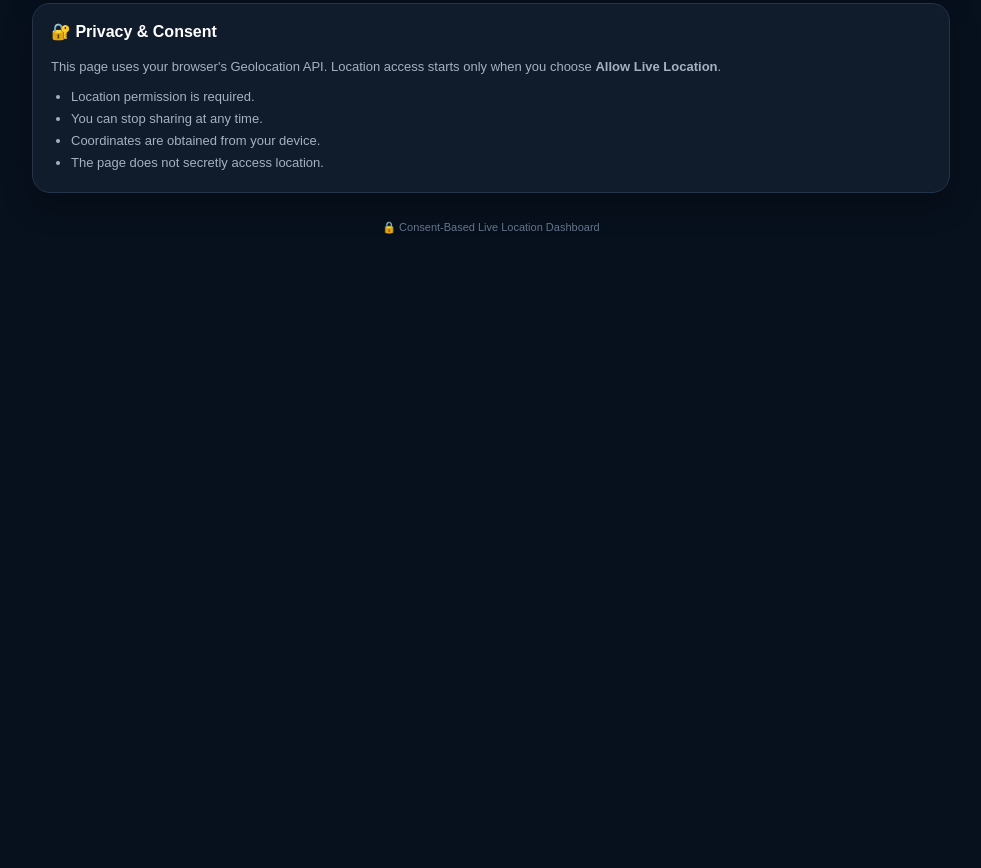
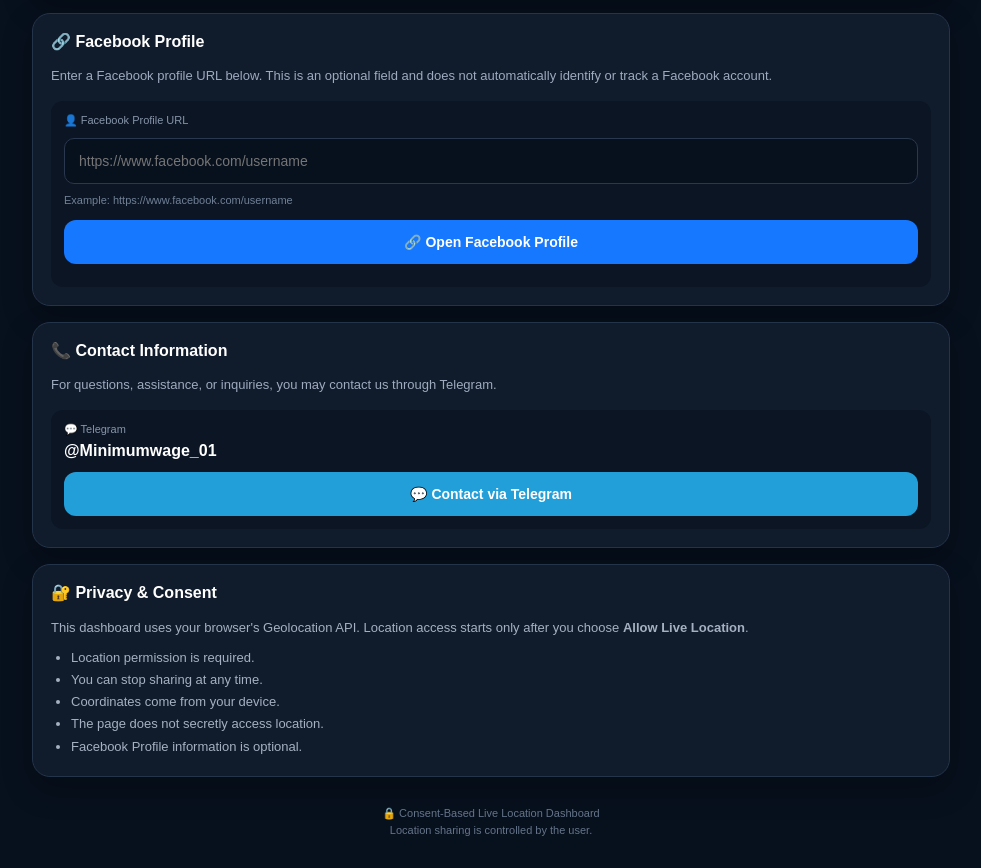
Before and after one commit to sumugatnieljohn9-jpg/consent-location-camera, a plain HTML site: page index.html in a window 1280 px wide. Shown: the part 1530-2398 px from the top of the page, without its empty margins (149-1130 px from the left). Before the commit the page ends 1792 px from the top, so only its background shows below. Drawn offline with nearby package versions, Linux system fonts and the light colour scheme.

Commit message:
Enhance location dashboard with new features
Updated styling and structure of the location dashboard. Added Facebook profile input section and improved accessibility features.

```diff
--- a/index.html
+++ b/index.html
@@ -10,7 +10,7 @@
   <link
     rel="stylesheet"
     href="https://unpkg.com/leaflet@1.9.4/dist/leaflet.css"
-  />
+  >
 
   <style>
     * {
@@ -22,7 +22,7 @@
     body {
       font-family: Arial, Helvetica, sans-serif;
       background: #07101d;
-      color: #fff;
+      color: #ffffff;
       min-height: 100vh;
     }
 
@@ -37,11 +37,11 @@
 
     .header {
       text-align: center;
-      padding: 22px 10px;
+      padding: 24px 10px;
     }
 
     .header-icon {
-      font-size: 46px;
+      font-size: 48px;
       margin-bottom: 8px;
     }
 
@@ -53,6 +53,7 @@
     .header p {
       color: #9eabbf;
       font-size: 13px;
+      line-height: 1.5;
     }
 
     /* CARD */
@@ -122,7 +123,7 @@
 
     .allow {
       background: #1677ff;
-      color: white;
+      color: #ffffff;
     }
 
     .allow:hover {
@@ -131,11 +132,20 @@
 
     .stop {
       background: #29384e;
-      color: white;
+      color: #ffffff;
     }
 
     .stop:hover {
       background: #344963;
+    }
+
+    .telegram {
+      background: #229ed9;
+      color: #ffffff;
+    }
+
+    .telegram:hover {
+      background: #168ac2;
     }
 
     /* MAP */
@@ -155,7 +165,7 @@
       line-height: 1.5;
     }
 
-    /* INFORMATION GRID */
+    /* LOCATION GRID */
 
     .location-grid {
       display: grid;
@@ -205,6 +215,24 @@
       transition: width .4s ease;
     }
 
+    /* INPUT */
+
+    .input-field {
+      width: 100%;
+      padding: 14px;
+      margin-top: 5px;
+      border: 1px solid #29384e;
+      border-radius: 10px;
+      background: #07101d;
+      color: #ffffff;
+      outline: none;
+      font-size: 14px;
+    }
+
+    .input-field:focus {
+      border-color: #1677ff;
+    }
+
     /* ERROR */
 
     .error {
@@ -234,6 +262,7 @@
       color: #65748a;
       font-size: 11px;
       padding: 12px;
+      line-height: 1.6;
     }
 
     /* MOBILE */
@@ -280,7 +309,8 @@
     </h1>
 
     <p>
-      Your location is displayed only after you grant permission.
+      Your location is displayed only after you grant
+      browser location permission.
     </p>
 
   </header>
@@ -298,7 +328,10 @@
 
       <div class="status-dot"></div>
 
-      <div class="status-text" id="statusText">
+      <div
+        class="status-text"
+        id="statusText"
+      >
         Location sharing is not active.
       </div>
 
@@ -308,13 +341,17 @@
 
       <button
         class="allow"
-        onclick="startLocation()">
+        type="button"
+        onclick="startLocation()"
+      >
         📍 Allow Live Location
       </button>
 
       <button
         class="stop"
-        onclick="stopLocation()">
+        type="button"
+        onclick="stopLocation()"
+      >
         ⏹ Stop Sharing
       </button>
 
@@ -322,13 +359,13 @@
 
     <div
       id="errorMessage"
-      class="error">
-    </div>
+      class="error"
+    ></div>
 
   </section>
 
 
-  <!-- MAP -->
+  <!-- INTERACTIVE MAP -->
 
   <section class="card">
 
@@ -339,14 +376,14 @@
     <div id="map"></div>
 
     <div class="map-note">
-      Use the map controls to zoom and move around.
-      The marker appears only after location permission is granted.
+      The live marker and accuracy circle appear only
+      after location permission is granted.
     </div>
 
   </section>
 
 
-  <!-- LOCATION INFORMATION -->
+  <!-- LOCATION DETAILS -->
 
   <section class="card">
 
@@ -357,111 +394,99 @@
     <div class="location-grid">
 
       <div class="info-box">
-
         <div class="info-label">
           🌍 Country
         </div>
-
         <div
           class="info-value"
-          id="country">
+          id="country"
+        >
           —
         </div>
-
       </div>
 
 
       <div class="info-box">
-
         <div class="info-label">
           🏙️ City
         </div>
-
         <div
           class="info-value"
-          id="city">
+          id="city"
+        >
           —
         </div>
-
       </div>
 
 
       <div class="info-box">
-
         <div class="info-label">
           🏠 Address
         </div>
-
         <div
           class="info-value"
-          id="address">
+          id="address"
+        >
           —
         </div>
-
       </div>
 
 
       <div class="info-box">
-
         <div class="info-label">
           📍 Latitude
         </div>
-
         <div
           class="info-value"
-          id="latitude">
+          id="latitude"
+        >
           —
         </div>
-
       </div>
 
 
       <div class="info-box">
-
         <div class="info-label">
           📍 Longitude
         </div>
-
         <div
           class="info-value"
-          id="longitude">
+          id="longitude"
+        >
           —
         </div>
-
       </div>
 
 
       <div class="info-box">
-
         <div class="info-label">
           🎯 Accuracy
         </div>
-
         <div
           class="info-value"
-          id="accuracy">
+          id="accuracy"
+        >
           —
         </div>
-
       </div>
 
 
       <div class="info-box">
-
         <div class="info-label">
           🕐 Last Updated
         </div>
-
         <div
           class="info-value"
-          id="timestamp">
+          id="timestamp"
+        >
           —
         </div>
-
       </div>
 
     </div>
 
+
+    <!-- ACCURACY -->
 
     <div class="accuracy-box">
 
@@ -477,8 +502,8 @@
 
         <div
           class="accuracy-fill"
-          id="accuracyFill">
-        </div>
+          id="accuracyFill"
+        ></div>
 
       </div>
 
@@ -487,7 +512,7 @@
   </section>
 
 
-  <!-- DEVICE -->
+  <!-- DEVICE INFORMATION -->
 
   <section class="card">
 
@@ -505,7 +530,8 @@
 
         <div
           class="info-value"
-          id="device">
+          id="device"
+        >
           —
         </div>
 
@@ -520,7 +546,8 @@
 
         <div
           class="info-value"
-          id="platform">
+          id="platform"
+        >
           —
         </div>
 
@@ -531,7 +558,120 @@
   </section>
 
 
-  <!-- PRIVACY -->
+  <!-- FACEBOOK PROFILE -->
+
+  <section class="card">
+
+    <div class="card-title">
+      🔗 Facebook Profile
+    </div>
+
+    <p style="
+      color:#9eabbf;
+      font-size:13px;
+      line-height:1.6;
+      margin-bottom:14px;
+    ">
+      Enter a Facebook profile URL below.
+      This is an optional field and does not
+      automatically identify or track a Facebook account.
+    </p>
+
+    <div class="info-box">
+
+      <div class="info-label">
+        👤 Facebook Profile URL
+      </div>
+
+      <input
+        type="url"
+        id="facebookUrl"
+        class="input-field"
+        placeholder="https://www.facebook.com/username"
+        autocomplete="url"
+      >
+
+      <p style="
+        color:#718096;
+        font-size:11px;
+        margin-top:8px;
+        line-height:1.5;
+      ">
+        Example:
+        https://www.facebook.com/username
+      </p>
+
+      <button
+        class="allow"
+        type="button"
+        onclick="openFacebookProfile()"
+        style="
+          margin-top:12px;
+          width:100%;
+        "
+      >
+        🔗 Open Facebook Profile
+      </button>
+
+      <div
+        id="facebookError"
+        class="error"
+      ></div>
+
+    </div>
+
+  </section>
+
+
+  <!-- CONTACT INFORMATION -->
+
+  <section class="card">
+
+    <div class="card-title">
+      📞 Contact Information
+    </div>
+
+    <p style="
+      color:#9eabbf;
+      font-size:13px;
+      line-height:1.6;
+      margin-bottom:14px;
+    ">
+      For questions, assistance, or inquiries,
+      you may contact us through Telegram.
+    </p>
+
+    <div class="info-box">
+
+      <div class="info-label">
+        💬 Telegram
+      </div>
+
+      <div
+        class="info-value"
+        style="
+          font-size:16px;
+          margin-bottom:12px;
+        "
+      >
+        @Minimumwage_01
+      </div>
+
+      <button
+        class="telegram"
+        type="button"
+        onclick="openTelegram()"
+        style="width:100%;"
+      >
+        💬 Contact via Telegram
+      </button>
+
+    </div>
+
+  </section>
+
+
+  <!-- PRIVACY & CONSENT -->
 
   <section class="card">
 
@@ -542,13 +682,13 @@
     <div class="privacy">
 
       <p>
-        This page uses your browser's Geolocation API.
-        Location access starts only when you choose
+        This dashboard uses your browser's
+        Geolocation API. Location access starts
+        only after you choose
         <strong>Allow Live Location</strong>.
       </p>
 
       <ul>
-
         <li>
           Location permission is required.
         </li>
@@ -558,13 +698,16 @@
         </li>
 
         <li>
-          Coordinates are obtained from your device.
+          Coordinates come from your device.
         </li>
 
         <li>
           The page does not secretly access location.
         </li>
 
+        <li>
+          Facebook Profile information is optional.
+        </li>
       </ul>
 
     </div>
@@ -572,94 +715,87 @@
   </section>
 
 
+  <!-- FOOTER -->
+
   <div class="footer">
     🔒 Consent-Based Live Location Dashboard
+    <br>
+    Location sharing is controlled by the user.
   </div>
 
 </div>
 
 
-<!-- Leaflet JavaScript -->
+<!-- LEAFLET JAVASCRIPT -->
 
 <script
-  src="https://unpkg.com/leaflet@1.9.4/dist/leaflet.js">
-</script>
+  src="https://unpkg.com/leaflet@1.9.4/dist/leaflet.js"
+></script>
 
 
 <script>
 
-  /*
-   * MAP SETUP
-   */
+  /* =====================================
+     MAP INITIALIZATION
+  ===================================== */
 
-  const map = L.map("map", {
-    zoomControl: true
-  }).setView([12.8797, 121.7740], 6);
+  const map =
+    L.map("map").setView(
+      [12.8797, 121.7740],
+      6
+    );
 
 
-  /*
-   * NORMAL MAP
-   */
+  /* STANDARD MAP */
 
-  const standardMap = L.tileLayer(
-    "https://{s}.tile.openstreetmap.org/{z}/{x}/{y}.png",
-    {
-      maxZoom: 19,
-      attribution:
-        '&copy; <a href="https://www.openstreetmap.org/copyright" target="_blank">OpenStreetMap</a> contributors'
-    }
-  );
+  const standardMap =
+    L.tileLayer(
+      "https://{s}.tile.openstreetmap.org/{z}/{x}/{y}.png",
+      {
+        maxZoom: 19,
+
+        attribution:
+          '&copy; <a href="https://www.openstreetmap.org/copyright" target="_blank">OpenStreetMap</a> contributors'
+      }
+    );
 
 
-  /*
-   * SATELLITE-STYLE LAYER
-   *
-   * This example uses Esri World Imagery.
-   * Check the provider's current terms before production use.
-   */
+  /* SATELLITE MAP */
 
-  const satelliteMap = L.tileLayer(
-    "https://server.arcgisonline.com/ArcGIS/rest/services/World_Imagery/MapServer/tile/{z}/{y}/{x}",
-    {
-      maxZoom: 19,
-      attribution:
-        "Tiles &copy; Esri"
-    }
-  );
+  const satelliteMap =
+    L.tileLayer(
+      "https://server.arcgisonline.com/ArcGIS/rest/services/World_Imagery/MapServer/tile/{z}/{y}/{x}",
+      {
+        maxZoom: 19,
+
+        attribution:
+          "Tiles &copy; Esri"
+      }
+    );
 
 
-  /*
-   * Start with satellite layer
-   */
+  /* DEFAULT SATELLITE */
 
   satelliteMap.addTo(map);
 
 
-  /*
-   * MAP LAYER SWITCHER
-   */
+  /* MAP LAYER SWITCHER */
 
-  const baseMaps = {
-
-    "🛰️ Satellite":
-      satelliteMap,
-
-    "🗺️ Standard":
-      standardMap
-
-  };
+  L.control.layers(
+    {
+      "🛰️ Satellite": satelliteMap,
+      "🗺️ Standard": standardMap
+    },
+    null,
+    {
+      position: "topright"
+    }
+  ).addTo(map);
 
 
-  L.control
-    .layers(baseMaps, null, {
-      position: "topright"
-    })
-    .addTo(map);
-
-
-  /*
-   * LOCATION VARIABLES
-   */
+  /* =====================================
+     LOCATION VARIABLES
+  ===================================== */
 
   let watchId = null;
 
@@ -670,38 +806,49 @@
   let lastGeocodeTime = 0;
 
 
-  /*
-   * ELEMENTS
-   */
+  /* =====================================
+     ELEMENTS
+  ===================================== */
 
   const statusBox =
-    document.getElementById("statusBox");
+    document.getElementById(
+      "statusBox"
+    );
 
   const statusText =
-    document.getElementById("statusText");
+    document.getElementById(
+      "statusText"
+    );
 
   const errorMessage =
-    document.getElementById("errorMessage");
+    document.getElementById(
+      "errorMessage"
+    );
 
 
-  /*
-   * DEVICE INFORMATION
-   */
+  /* =====================================
+     DEVICE INFORMATION
+  ===================================== */
 
-  document.getElementById("device").textContent =
+  document.getElementById(
+    "device"
+  ).textContent =
     navigator.userAgent;
 
-  document.getElementById("platform").textContent =
+  document.getElementById(
+    "platform"
+  ).textContent =
     navigator.platform || "Unknown";
 
 
-  /*
-   * START LOCATION
-   */
+  /* =====================================
+     START LOCATION
+  ===================================== */
 
   function startLocation() {
 
     errorMessage.textContent = "";
+
 
     if (!navigator.geolocation) {
 
@@ -712,7 +859,10 @@
     }
 
 
-    statusBox.classList.add("active");
+    statusBox.classList.add(
+      "active"
+    );
+
 
     statusText.textContent =
       "Requesting location permission...";
@@ -736,11 +886,13 @@
   }
 
 
-  /*
-   * UPDATE LOCATION
-   */
+  /* =====================================
+     UPDATE LOCATION
+  ===================================== */
 
-  function updateLocation(position) {
+  function updateLocation(
+    position
+  ) {
 
     const latitude =
       position.coords.latitude;
@@ -752,45 +904,61 @@
       position.coords.accuracy;
 
 
-    const latLng =
-      [latitude, longitude];
+    const latLng = [
+      latitude,
+      longitude
+    ];
 
 
-    /*
-     * UPDATE TEXT
-     */
+    /* LATITUDE */
 
-    document.getElementById("latitude")
-      .textContent =
+    document.getElementById(
+      "latitude"
+    ).textContent =
       latitude.toFixed(6);
 
 
-    document.getElementById("longitude")
-      .textContent =
+    /* LONGITUDE */
+
+    document.getElementById(
+      "longitude"
+    ).textContent =
       longitude.toFixed(6);
 
 
-    document.getElementById("accuracy")
-      .textContent =
-      Math.round(accuracy) + " meters";
+    /* ACCURACY */
+
+    document.getElementById(
+      "accuracy"
+    ).textContent =
+      Math.round(accuracy) +
+      " meters";
 
 
-    document.getElementById("timestamp")
-      .textContent =
+    /* TIMESTAMP */
+
+    document.getElementById(
+      "timestamp"
+    ).textContent =
       new Date(
         position.timestamp
       ).toLocaleString();
 
 
-    statusBox.classList.add("active");
+    /* STATUS */
+
+    statusBox.classList.add(
+      "active"
+    );
+
 
     statusText.textContent =
       "Location sharing is active.";
 
 
-    /*
-     * CREATE / UPDATE MARKER
-     */
+    /* =================================
+       LIVE MARKER
+    ================================= */
 
     if (!locationMarker) {
 
@@ -803,15 +971,16 @@
 
     } else {
 
-      locationMarker
-        .setLatLng(latLng);
+      locationMarker.setLatLng(
+        latLng
+      );
 
     }
 
 
-    /*
-     * CREATE / UPDATE ACCURACY CIRCLE
-     */
+    /* =================================
+       ACCURACY CIRCLE
+    ================================= */
 
     if (!accuracyCircle) {
 
@@ -827,42 +996,50 @@
 
     } else {
 
-      accuracyCircle
-        .setLatLng(latLng);
+      accuracyCircle.setLatLng(
+        latLng
+      );
 
-      accuracyCircle
-        .setRadius(accuracy);
+      accuracyCircle.setRadius(
+        accuracy
+      );
 
     }
 
 
-    /*
-     * CENTER MAP
-     */
+    /* =================================
+       CENTER MAP
+    ================================= */
 
     map.setView(
       latLng,
-      Math.max(map.getZoom(), 16)
+      Math.max(
+        map.getZoom(),
+        16
+      )
     );
 
 
-    /*
-     * UPDATE ACCURACY
-     */
+    /* ACCURACY DISPLAY */
 
-    updateAccuracy(accuracy);
+    updateAccuracy(
+      accuracy
+    );
+
+
+    /* =================================
+       ADDRESS LOOKUP
+    ================================= */
+
+    const now =
+      Date.now();
 
 
     /*
-     * ADDRESS LOOKUP
-     *
-     * Limit requests so that the public
-     * Nominatim service is not repeatedly
-     * queried on every GPS update.
+     * Do not send repeated requests
+     * too frequently to the public
+     * geocoding service.
      */
-
-    const now =
-      Date.now();
 
     if (
       now - lastGeocodeTime >= 10000
@@ -880,11 +1057,13 @@
   }
 
 
-  /*
-   * ACCURACY DISPLAY
-   */
+  /* =====================================
+     ACCURACY DISPLAY
+  ===================================== */
 
-  function updateAccuracy(accuracy) {
+  function updateAccuracy(
+    accuracy
+  ) {
 
     let percentage =
       100 - accuracy;
@@ -934,9 +1113,9 @@
   }
 
 
-  /*
-   * REVERSE GEOCODING
-   */
+  /* =====================================
+     REVERSE GEOCODING
+  ===================================== */
 
   async function reverseGeocode(
     latitude,
@@ -949,20 +1128,27 @@
         "https://nominatim.openstreetmap.org/reverse" +
         "?format=jsonv2" +
         "&lat=" +
-        encodeURIComponent(latitude) +
+        encodeURIComponent(
+          latitude
+        ) +
         "&lon=" +
-        encodeURIComponent(longitude) +
+        encodeURIComponent(
+          longitude
+        ) +
         "&zoom=18" +
         "&addressdetails=1";
 
 
       const response =
-        await fetch(url, {
-          headers: {
-            "Accept":
-              "application/json"
+        await fetch(
+          url,
+          {
+            headers: {
+              "Accept":
+                "application/json"
+            }
           }
-        });
+        );
 
 
       if (!response.ok) {
@@ -982,9 +1168,7 @@
         data.address || {};
 
 
-      /*
-       * ADDRESS
-       */
+      /* FULL ADDRESS */
 
       const fullAddress =
         data.display_name ||
@@ -997,9 +1181,7 @@
         fullAddress;
 
 
-      /*
-       * CITY
-       */
+      /* CITY */
 
       const city =
         address.city ||
@@ -1016,9 +1198,7 @@
         city;
 
 
-      /*
-       * COUNTRY
-       */
+      /* COUNTRY */
 
       document.getElementById(
         "country"
@@ -1027,15 +1207,15 @@
         "—";
 
 
-      /*
-       * UPDATE POPUP
-       */
+      /* MARKER POPUP */
 
       if (locationMarker) {
 
         locationMarker.bindPopup(
           "<strong>📍 Current Location</strong><br>" +
-          escapeHtml(fullAddress)
+          escapeHtml(
+            fullAddress
+          )
         );
 
       }
@@ -1049,6 +1229,7 @@
         error
       );
 
+
       document.getElementById(
         "address"
       ).textContent =
@@ -1059,27 +1240,46 @@
   }
 
 
-  /*
-   * BASIC HTML ESCAPING
-   */
+  /* =====================================
+     HTML ESCAPE
+  ===================================== */
 
-  function escapeHtml(value) {
+  function escapeHtml(
+    value
+  ) {
 
     return String(value)
-      .replaceAll("&", "&amp;")
-      .replaceAll("<", "&lt;")
-      .replaceAll(">", "&gt;")
-      .replaceAll('"', "&quot;")
-      .replaceAll("'", "&#039;");
+      .replaceAll(
+        "&",
+        "&amp;"
+      )
+      .replaceAll(
+        "<",
+        "&lt;"
+      )
+      .replaceAll(
+        ">",
+        "&gt;"
+      )
+      .replaceAll(
+        '"',
+        "&quot;"
+      )
+      .replaceAll(
+        "'",
+        "&#039;"
+      );
 
   }
 
 
-  /*
-   * LOCATION ERROR
-   */
+  /* =====================================
+     LOCATION ERROR
+  ===================================== */
 
-  function locationError(error) {
+  function locationError(
+    error
+  ) {
 
     statusBox.classList.remove(
       "active"
@@ -1122,16 +1322,17 @@
   }
 
 
-  /*
-   * STOP LOCATION
-   */
+  /* =====================================
+     STOP LOCATION
+  ===================================== */
 
   function stopLocation() {
 
     if (watchId !== null) {
 
-      navigator.geolocation
-        .clearWatch(watchId);
+      navigator.geolocation.clearWatch(
+        watchId
+      );
 
       watchId = null;
 
@@ -1160,6 +1361,108 @@
 
   }
 
+
+  /* =====================================
+     FACEBOOK PROFILE
+  ===================================== */
+
+  function openFacebookProfile() {
+
+    const input =
+      document.getElementById(
+        "facebookUrl"
+      );
+
+    const error =
+      document.getElementById(
+        "facebookError"
+      );
+
+    const value =
+      input.value.trim();
+
+
+    error.textContent = "";
+
+
+    if (!value) {
+
+      error.textContent =
+        "Please enter a Facebook profile URL.";
+
+      input.focus();
+
+      return;
+
+    }
+
+
+    let url;
+
+
+    try {
+
+      url =
+        new URL(value);
+
+    }
+
+    catch (e) {
+
+      error.textContent =
+        "Invalid URL. Please enter a complete Facebook profile URL.";
+
+      input.focus();
+
+      return;
+
+    }
+
+
+    const hostname =
+      url.hostname.toLowerCase();
+
+
+    const isFacebook =
+      hostname === "facebook.com" ||
+      hostname === "www.facebook.com";
+
+
+    if (!isFacebook) {
+
+      error.textContent =
+        "Only Facebook URLs are allowed.";
+
+      input.focus();
+
+      return;
+
+    }
+
+
+    window.open(
+      url.href,
+      "_blank",
+      "noopener,noreferrer"
+    );
+
+  }
+
+
+  /* =====================================
+     TELEGRAM CONTACT
+  ===================================== */
+
+  function openTelegram() {
+
+    window.open(
+      "https://t.me/Minimumwage_01",
+      "_blank",
+      "noopener,noreferrer"
+    );
+
+  }
+
 </script>
 
 </body>
```
